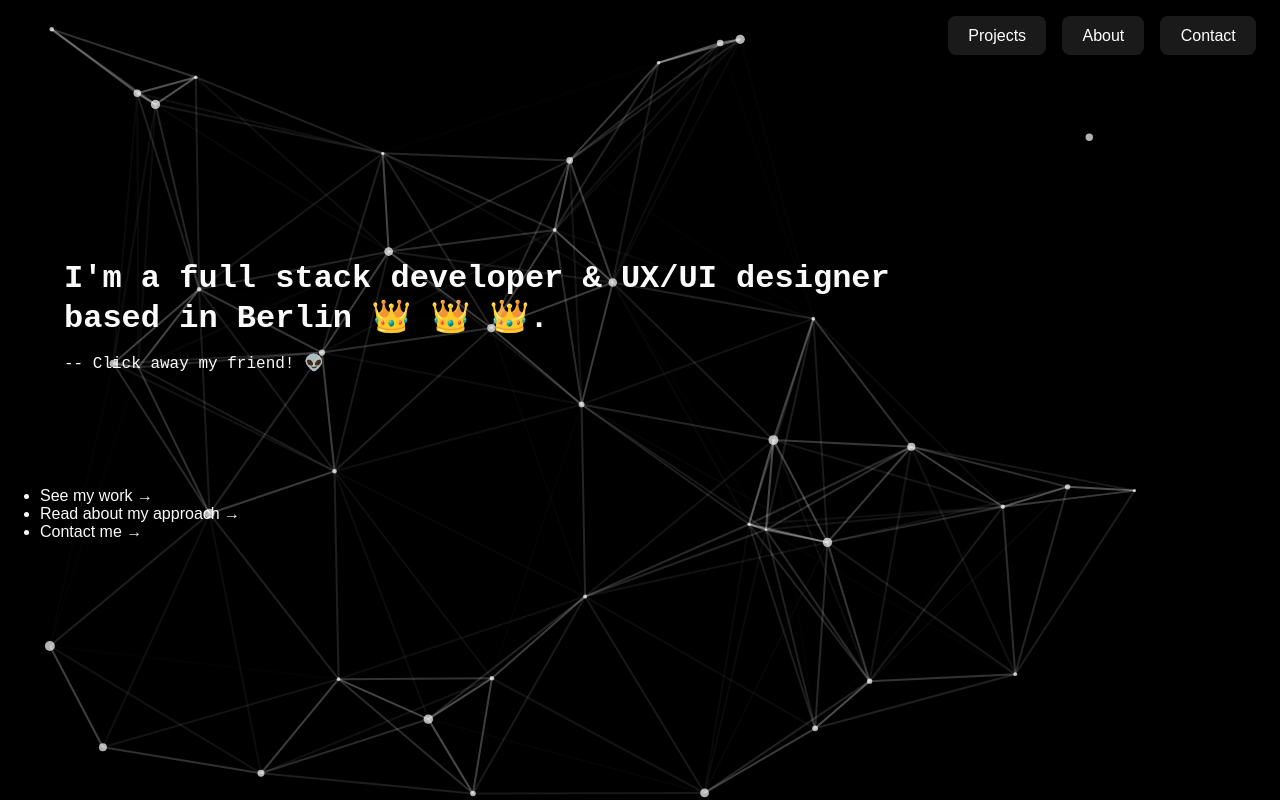
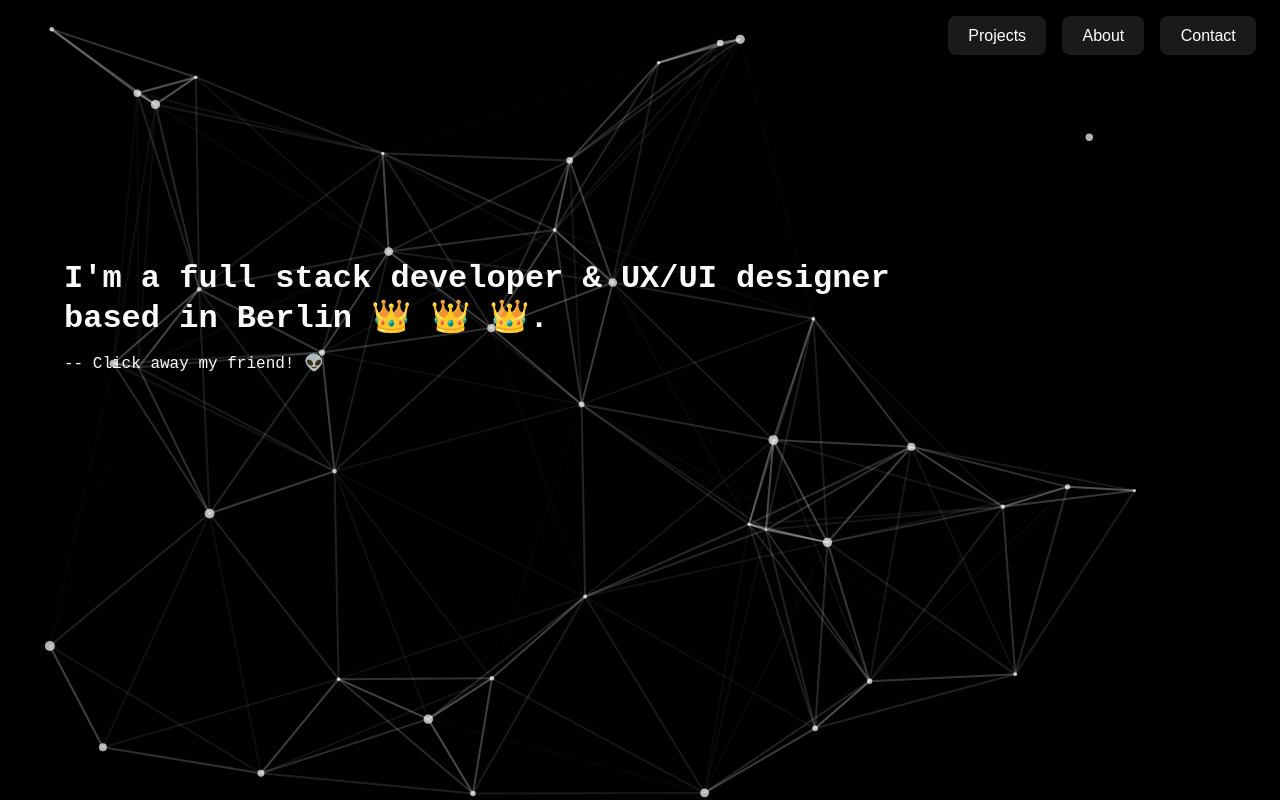
Before and after one commit to h-aburesha/my-next-website, a Next.js app: page / in a window 1280 px wide. Built offline with nearby package versions, Linux system fonts and the light colour scheme.

Commit message:
main page include only navigation bar working

```diff
--- a/pages/index.tsx
+++ b/pages/index.tsx
@@ -18,8 +18,13 @@ export default function Home() {
                     <Link href="/projects">
                         <button>Projects</button>
                     </Link>
-                    <button>About</button>
-                    <button>Contact</button>
+                    <Link href="/about">
+                        <button>About</button>
+                    </Link>
+
+                    <a href="mailto:hassan.aburesha@gmail.com" target="_blank">
+                        <button>Contact</button>
+                    </a>
                 </div>
                 <nav className="navbar"></nav>
                 <header className="header">
@@ -29,13 +34,6 @@ export default function Home() {
                     </code>
                     <code> -- Click away my friend! 👽</code>
                 </header>
-                <div className="navigation-list-home">
-                    <ul>
-                        <li>See my work →</li>
-                        <li>Read about my approach →</li>
-                        <li>Contact me →</li>
-                    </ul>
-                </div>
             </div>
         </>
     );
@@ -43,4 +41,13 @@ export default function Home() {
 
 /*
  <Link href="/projects">See my work →</Link>
+
+    <div className="navigation-list-home">
+                    <ul>
+                        <li>See my work →</li>
+                        <li>Read about my approach →</li>
+                        <li>Contact me →</li>
+                    </ul>
+                </div>
+
 */
```
